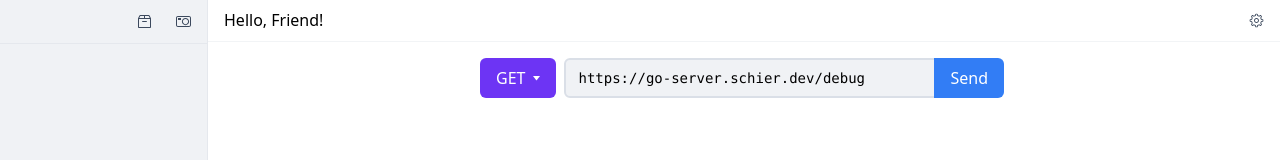
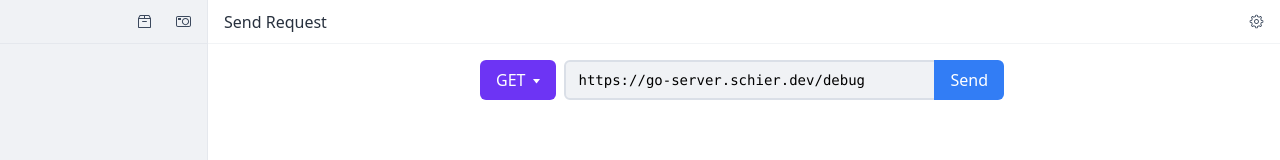
Before and after one commit to lovelydev0309/yaak, a React (Vite) app: page / in a window 1280 px wide. Shown: the top 160 px of the page. Built offline with nearby package versions, Linux system fonts and the light colour scheme; what hello would draw is missing.

Commit message:
Some minor tweaks

```diff
--- a/package.json
+++ b/package.json
@@ -8,7 +8,8 @@
     "dev": "vite",
     "lint": "eslint . --ext .ts,.tsx",
     "preview": "vite preview",
-    "tauri-dev": "concurrently -n app,rsw \"tauri dev\" \"rsw watch\""
+    "tauri-dev": "concurrently -n app,rsw \"tauri dev\" \"rsw watch\"",
+    "tauri-build": "tauri build"
   },
   "dependencies": {
     "@codemirror/lang-html": "^6.4.2",
--- a/src-web/App.tsx
+++ b/src-web/App.tsx
@@ -66,7 +66,7 @@ function App() {
         </nav>
         <VStack className="w-full">
           <HStack as={WindowDragRegion} items="center" className="pl-4 pr-1">
-            <h5>Hello, Friend!</h5>
+            <h5 className="pointer-events-none text-gray-800">Send Request</h5>
             <IconButton icon="gear" className="ml-auto" size="sm" />
           </HStack>
           <VStack className="p-4 max-w-[35rem] mx-auto" space={3}>
@@ -74,6 +74,7 @@ function App() {
               <DropdownMenuRadio
                 onValueChange={setMethod}
                 value={method}
+                label="HTTP Method"
                 items={[
                   { label: 'GET', value: 'get' },
                   { label: 'PUT', value: 'put' },
--- a/src-web/components/Button.tsx
+++ b/src-web/components/Button.tsx
@@ -1,5 +1,5 @@
+import { ButtonHTMLAttributes, forwardRef } from 'react';
 import classnames from 'classnames';
-import { ButtonHTMLAttributes, forwardRef } from 'react';
 import { Icon } from './Icon';
 
 export type ButtonProps = ButtonHTMLAttributes<HTMLButtonElement> & {
--- a/src-web/components/Dropdown.tsx
+++ b/src-web/components/Dropdown.tsx
@@ -16,6 +16,7 @@ interface DropdownMenuRadioProps {
   children: ReactNode;
   onValueChange: ((value: string) => void) | null;
   value: string;
+  label?: string;
   items: {
     label: string;
     value: string;
@@ -26,6 +27,7 @@ export function DropdownMenuRadio({
   children,
   items,
   onValueChange,
+  label,
   value,
 }: DropdownMenuRadioProps) {
   return (
@@ -33,6 +35,7 @@ export function DropdownMenuRadio({
       <DropdownMenuTrigger>{children}</DropdownMenuTrigger>
       <DropdownMenuPortal>
         <DropdownMenuContent>
+          {label && <DropdownMenuLabel>{label}</DropdownMenuLabel>}
           <DropdownMenuRadioGroup onValueChange={onValueChange ?? undefined} value={value}>
             {items.map((item) => (
               <DropdownMenuRadioItem key={item.value} value={item.value}>
--- a/src-web/components/WindowDragRegion.tsx
+++ b/src-web/components/WindowDragRegion.tsx
@@ -6,7 +6,7 @@ type Props = HTMLAttributes<HTMLDivElement>;
 export function WindowDragRegion({ className, ...props }: Props) {
   return (
     <div
-      className={classnames(className, 'w-full h-11 border-b border-gray-500/10')}
+      className={classnames(className, 'w-full h-11 flex-shrink-0 border-b border-gray-500/10')}
       data-tauri-drag-region=""
       {...props}
     />
```
Also changed, not shown: 1 other file (tests, documents, lock files or other folders).
